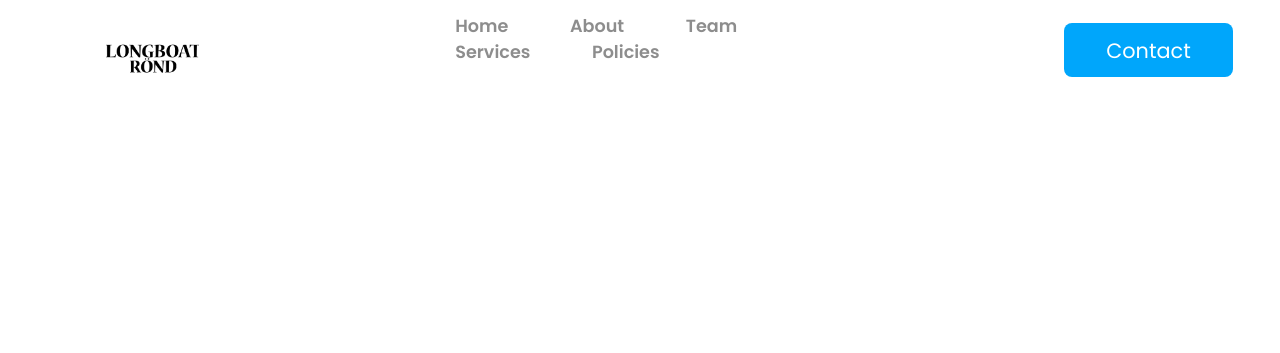
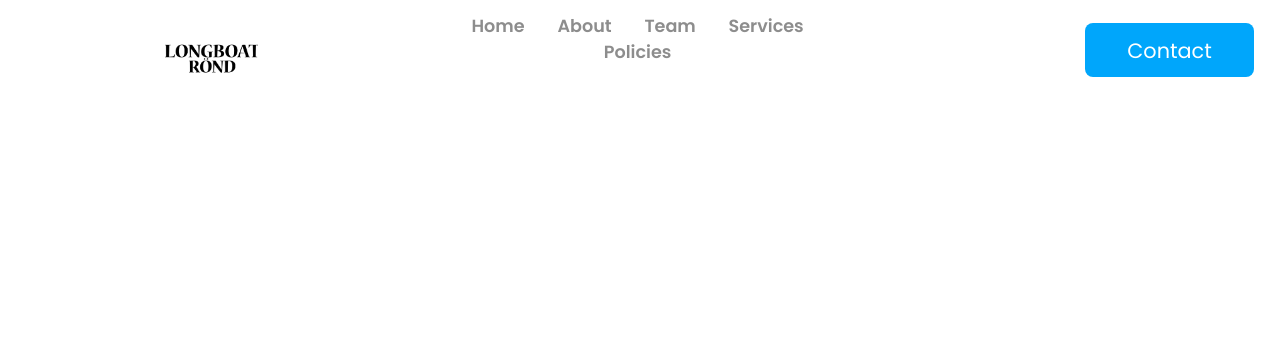
Before and after one commit to RoQaa/NTI_Task1, a plain HTML site: page home.html in a window 1280 px wide. Shown: the top 353 px of the page. Drawn offline with Linux system fonts and the light colour scheme; a web font is replaced by a local one.

Commit message:
update navbar

```diff
--- a/css/style.css
+++ b/css/style.css
@@ -97,6 +97,7 @@ nav {
 .navbar {
     width: 33%;
     display: inline-block;
+    text-align: center;
     /* background-color: red; */
 }
 
@@ -104,8 +105,6 @@ nav {
     width: 22%;
     /* background-color: red; */
     margin-top: 2%;
-    margin-left: 25%;
-    /* padding-bottom: 2%; */
     vertical-align: middle;
     filter: invert();
 }
@@ -115,8 +114,9 @@ nav {
     font-weight: 600;
     text-decoration: none;
     color: #8D8D8D;
-    padding: 0 1.8rem;
+    padding: 0 0.9rem;
     /* background-color: green; */
+
 }
 
 .link:hover {
```
